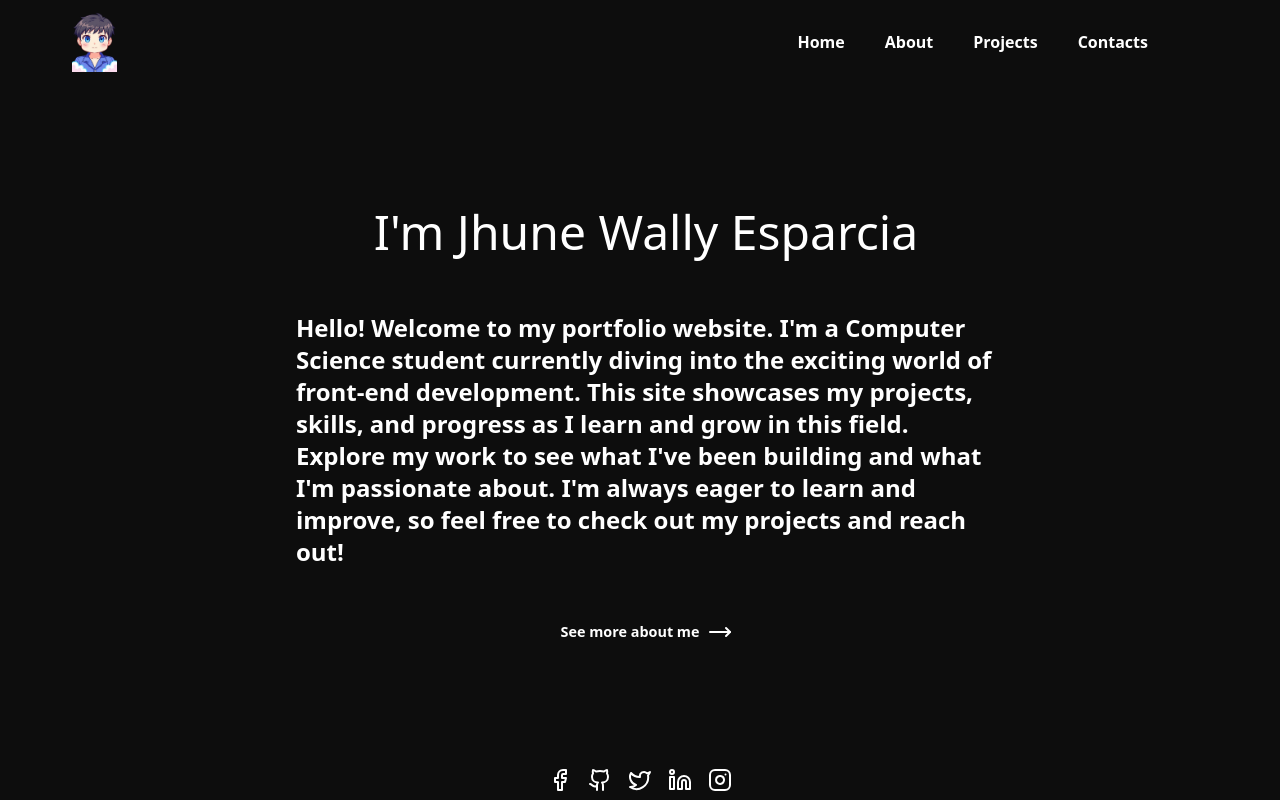
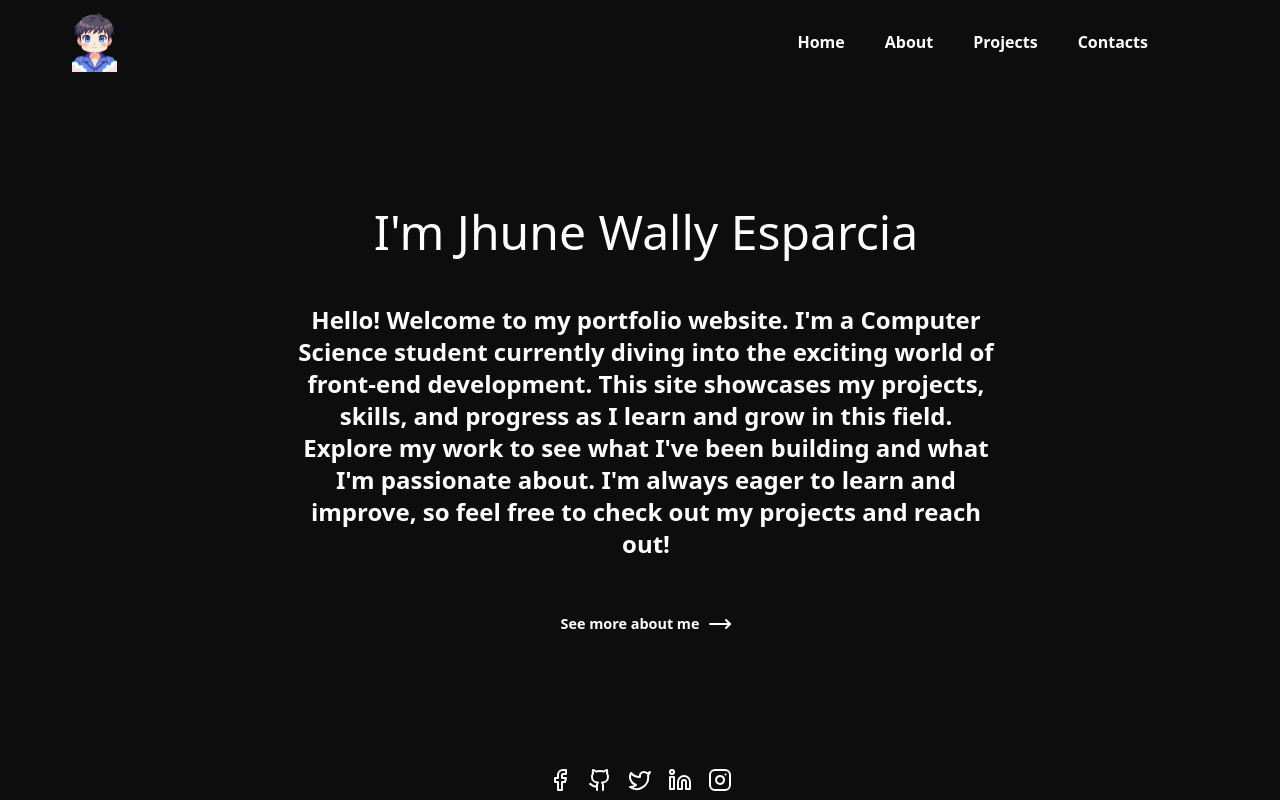
Before and after one commit to jwesparcia/portfolio-new, a React (Vite) app: page / in a window 1280 px wide. Built offline with nearby package versions, Linux system fonts and the light colour scheme; a web font is replaced by a local one.

Commit message:
initial commit

```diff
--- a/src/pages/Home.jsx
+++ b/src/pages/Home.jsx
@@ -5,12 +5,12 @@ import { MoveRight } from "lucide-react";
 const Home = () => {
   return (
     <>
-      <div className="text-white  ">
+      <div className="text-white ">
         <div className=" w-auto ml-auto mr-auto text-left pl-3 md:w-3xl">
-          <div className="p-7 text-2xl md:text-5xl font-bitcount font-medium  text-center">
+          <div className="p-7 md:p-5 text-2xl md:text-5xl font-bitcount font-medium  text-center">
             <h1>I'm Jhune Wally Esparcia</h1>
           </div>
-          <div className=" p-7 md:text-2xl text-[0.9rem] font-bitcount font-semibold">
+          <div className=" p-7 md:text-2xl text-[0.9rem] text-center font-bitcount font-semibold">
             <p>
               Hello! Welcome to my portfolio website. I'm a Computer Science
               student currently diving into the exciting world of front-end
```
